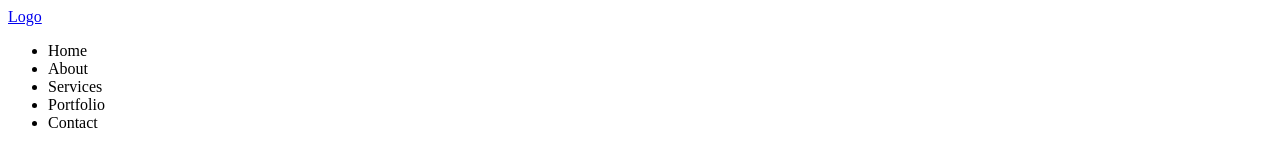
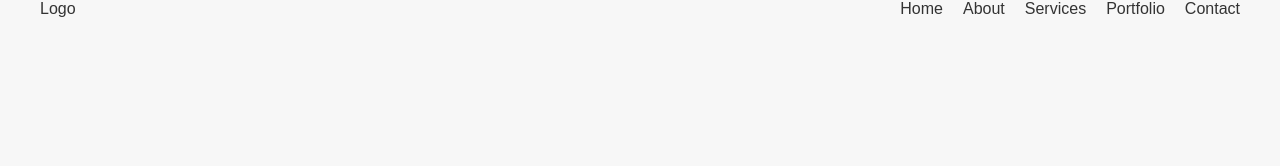
Before and after one commit to dtrypo/efi, a plain HTML site: page index.html in a window 1280 px wide. Drawn offline with Linux system fonts and the light colour scheme.

Commit message:
basic header

```diff
--- a/index.html
+++ b/index.html
@@ -5,18 +5,19 @@
         <meta name="viewport" content="width=device-width, initial-scale=1.0" />
         <meta http-equiv="X-UA-Compatible" content="ie=edge" />
         <title>Efi Template</title>
+        <link rel="stylesheet" href="style.css" />
     </head>
     <body>
-        <header>
-            <nav>
+        <header class="header">
+            <nav class="nav">
                 <div class="nav-brand"><a href="index.html">Logo</a></div>
                 <div class="nav-menu">
                     <ul>
-                        <li>Home</li>
-                        <li>About</li>
-                        <li>Services</li>
-                        <li>Portfolio</li>
-                        <li>Contact</li>
+                        <li><a href="">Home</a></li>
+                        <li><a href="">About</a></li>
+                        <li><a href="">Services</a></li>
+                        <li><a href="">Portfolio</a></li>
+                        <li><a href="">Contact</a></li>
                     </ul>
                 </div>
             </nav>
--- /dev/null
+++ b/style.css
@@ -0,0 +1,60 @@
+*,
+*::after,
+*::before {
+    margin: 0;
+    padding: 0;
+    -webkit-box-sizing: inherit;
+    box-sizing: inherit;
+}
+
+body {
+    font-family: sans-serif;
+    font-size: 16px;
+    -webkit-box-sizing: border-box;
+    box-sizing: border-box;
+    color: #333;
+    background-color: #f7f7f7;
+}
+
+a {
+    text-decoration: none;
+    color: #333;
+}
+
+.header {
+    max-width: 1200px;
+    margin: auto;
+}
+
+nav {
+    display: -webkit-box;
+    display: -ms-flexbox;
+    display: flex;
+    -webkit-box-pack: justify;
+    -ms-flex-pack: justify;
+    justify-content: space-between;
+    -webkit-box-align: center;
+    -ms-flex-align: center;
+    align-items: center;
+}
+
+.nav-menu ul {
+    display: -webkit-box;
+    display: -ms-flexbox;
+    display: flex;
+    -webkit-box-pack: justify;
+    -ms-flex-pack: justify;
+    justify-content: space-between;
+    -webkit-box-align: center;
+    -ms-flex-align: center;
+    align-items: center;
+}
+
+.nav-menu ul li {
+    list-style: none;
+    margin-left: 20px;
+}
+
+.nav-menu ul li:first-child {
+    margin-left: 0;
+}
```
